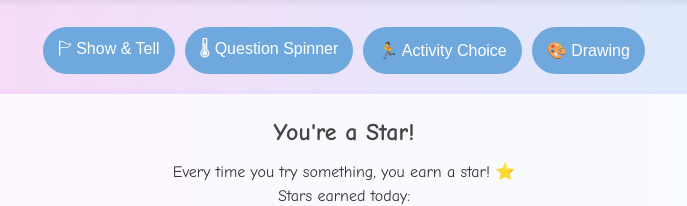
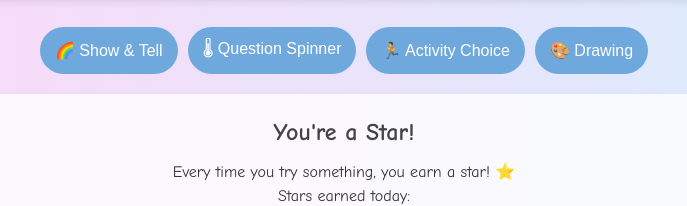
Before and after one commit to KeiraJCoder/Alyssas-App-Backend, a website: page public/index.html in a window 1280 px wide. Shown: the part 378-584 px from the top of the page, 296-983 px from the left. Drawn offline with nearby package versions, Linux system fonts and the light colour scheme; files that its build step writes are made by us from their sources; files whose address does not match are found by name.

Commit message:
updated emoji for compatiability reasons

```diff
--- a/public/index.html
+++ b/public/index.html
@@ -35,7 +35,7 @@
 
       <!-- Navigation Buttons -->
       <nav class="navigation">
-        <button onclick="toggleSection('show-tell')">🏱 Show & Tell</button>
+        <button onclick="toggleSection('show-tell')">🌈 Show & Tell</button>
         <button onclick="toggleSection('question-spinner')">🌡 Question Spinner</button>
         <button onclick="toggleSection('activity-choice')">🏃 Activity Choice</button>
         <button onclick="toggleSection('drawing-section')">🎨 Drawing</button>
```
